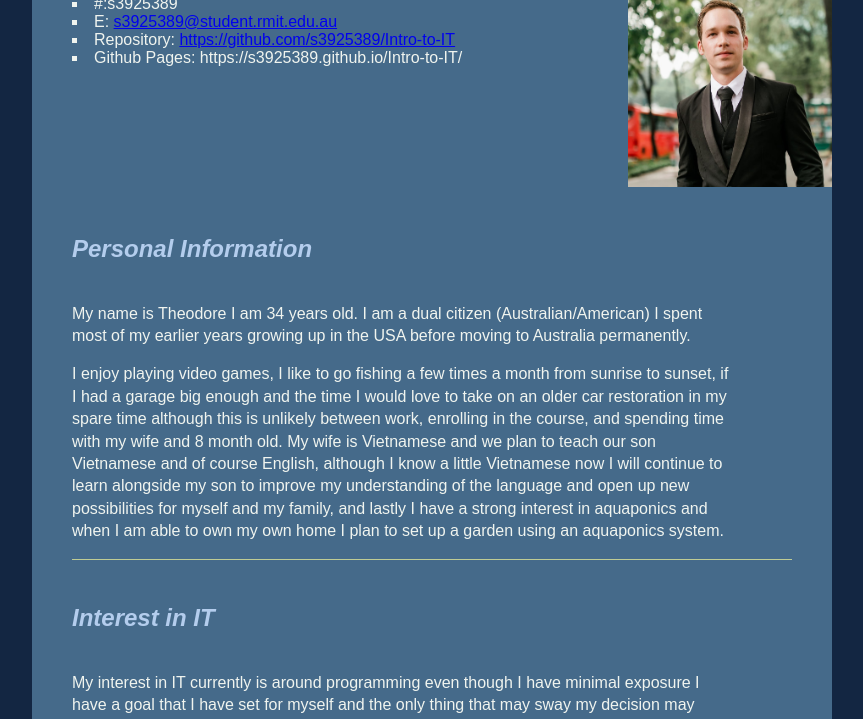
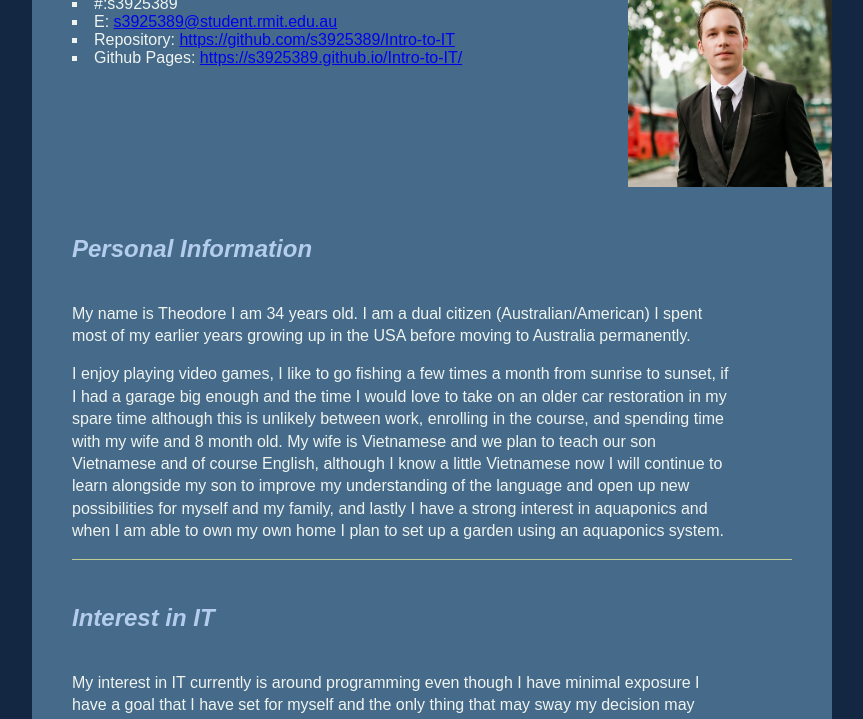
Before and after one commit to s3925389/Intro-to-IT, a plain HTML site: page index.html in a window 1280 px wide. Shown: the part 76-795 px from the top of the page, without its empty margins (208-1071 px from the left). Drawn offline with Linux system fonts and the light colour scheme.

Commit message:
Update index.html

```diff
--- a/index.html
+++ b/index.html
@@ -24,7 +24,7 @@
 					<li>#:s3925389</li>
 					<li>E: <a href="mailto:s3925389@student.rmit.edu.au">s3925389@student.rmit.edu.au</a></li>
 					<li>Repository: <a href="https://github.com/s3925389/Intro-to-IT">https://github.com/s3925389/Intro-to-IT</a></li>
-					<li>Github Pages: <a ref="https://s3925389.github.io/Intro-to-IT/">https://s3925389.github.io/Intro-to-IT/</a></li>
+					<li>Github Pages: <a href="https://s3925389.github.io/Intro-to-IT/">https://s3925389.github.io/Intro-to-IT/</a></li>
 				</ul>
 			</div>
 			<div class="clear"></div>
```
